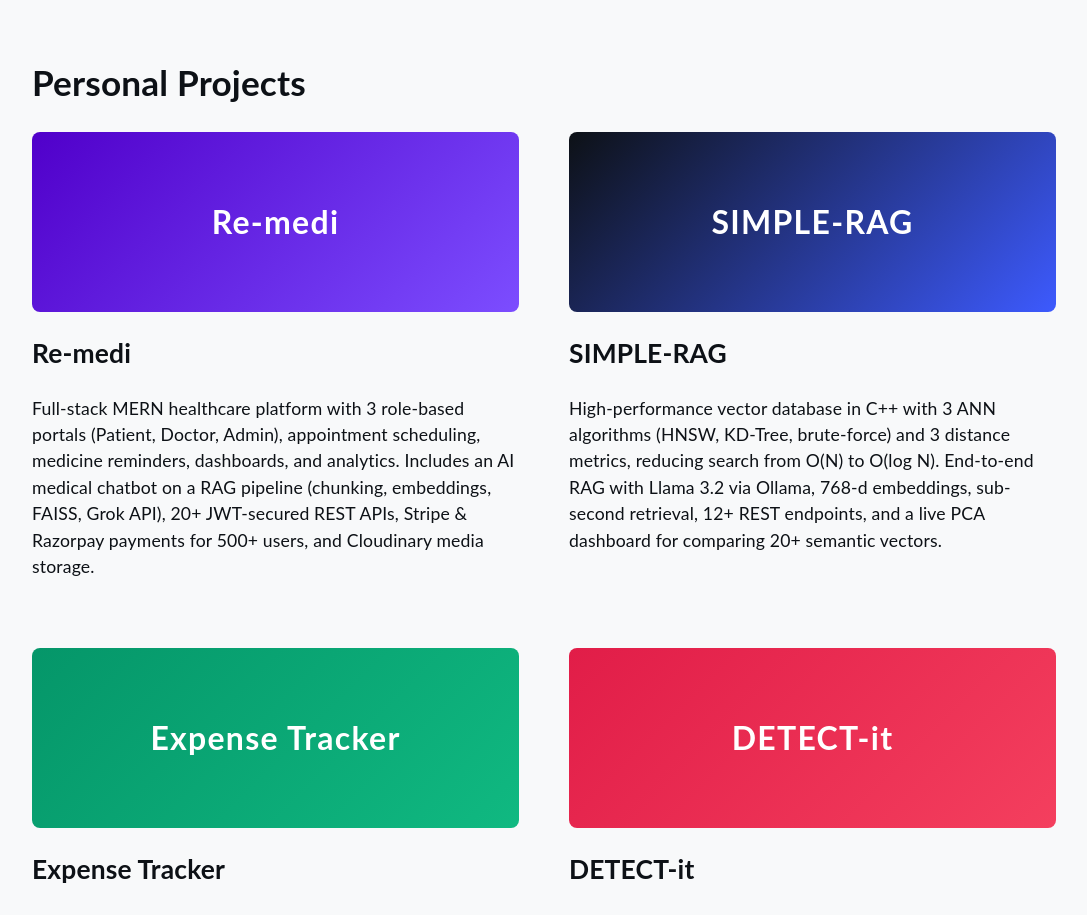
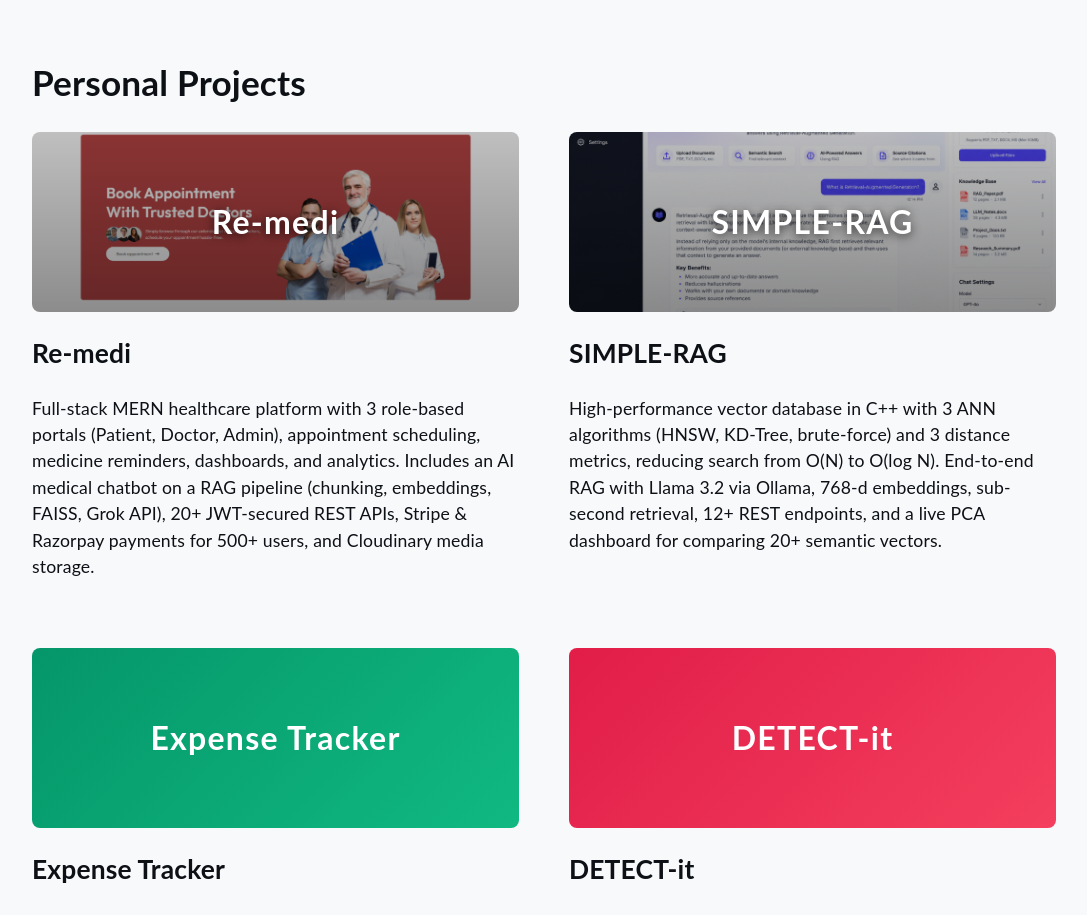
Before and after one commit to shauryashrma/mywebsite, a React (Create React App) app: page / in a window 1280 px wide. Shown: the part 3040-3955 px from the top of the page, without its empty margins (96-1183 px from the left). Built offline with nearby package versions, Linux system fonts and the light colour scheme.

Commit message:
Add custom wallpaper images for Re-medi and SIMPLE-RAG project cards

```diff
--- a/src/assets/styles/Project.scss
+++ b/src/assets/styles/Project.scss
@@ -49,11 +49,19 @@
 }
 
 .project-banner.remedi {
-    background: linear-gradient(135deg, #5000ca 0%, #7c4dff 100%);
+    background-image: linear-gradient(rgba(0, 0, 0, 0.25), rgba(0, 0, 0, 0.45)), url('../images/remedi.png');
+    background-size: cover;
+    background-position: center;
+    background-repeat: no-repeat;
+    text-shadow: 0 2px 10px rgba(0, 0, 0, 0.7);
 }
 
 .project-banner.rag {
-    background: linear-gradient(135deg, #0d1116 0%, #3d5afe 100%);
+    background-image: linear-gradient(rgba(0, 0, 0, 0.25), rgba(0, 0, 0, 0.45)), url('../images/simplerag.png');
+    background-size: cover;
+    background-position: center;
+    background-repeat: no-repeat;
+    text-shadow: 0 2px 10px rgba(0, 0, 0, 0.7);
 }
 
 .project-banner.expense {
```
Also changed, not shown: src/assets/images/remedi.png (added), src/assets/images/simplerag.png (added).
